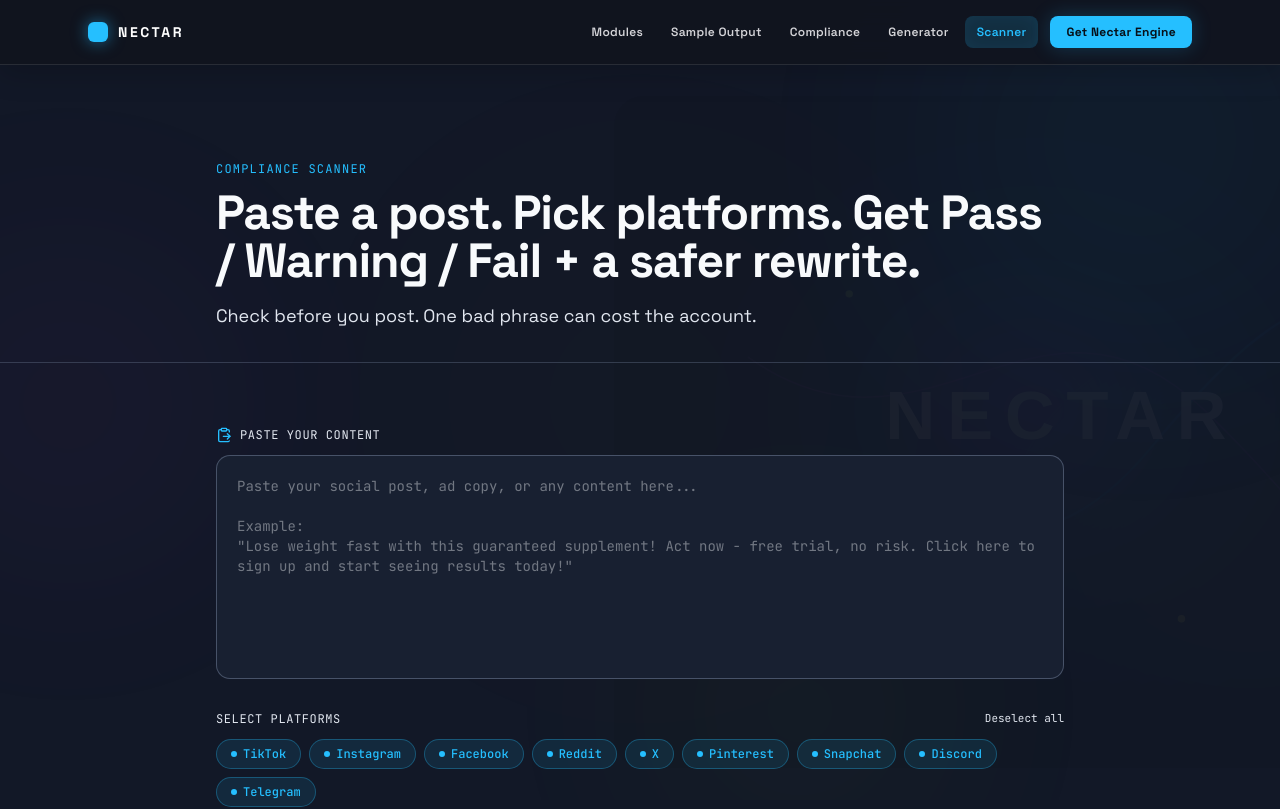
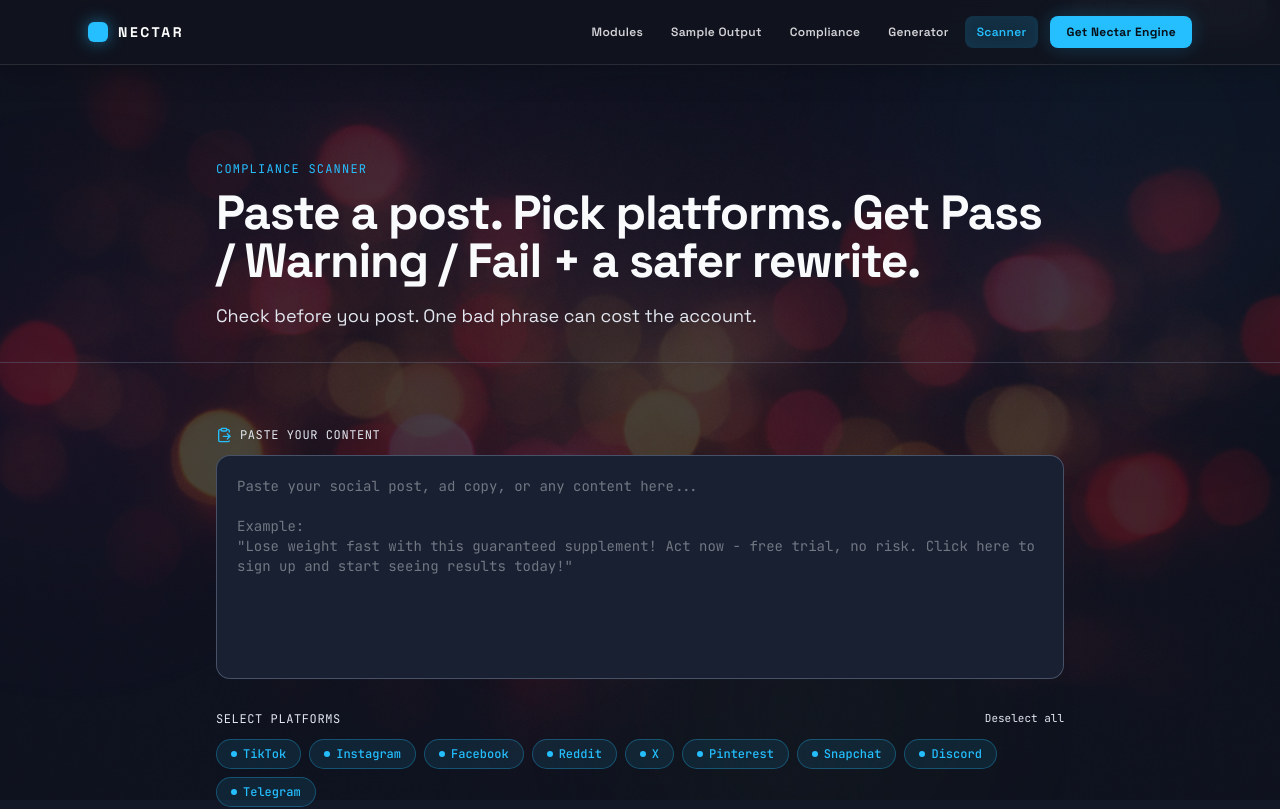
Before and after one commit to Sinsuenos/Nectra-Affiliate-Creator-Engine, a Next.js app: page /scanner in a window 1280 px wide. Shown: the top 809 px of the page. Built offline with nearby package versions, Linux system fonts and the light colour scheme.

Commit message:
Install original Nectar imagery as full-page atmospheric backgrounds on /generator and /scanner

```diff
--- a/src/app/generator/page.tsx
+++ b/src/app/generator/page.tsx
@@ -563,6 +563,18 @@ export default function GeneratorPage() {
 
   return (
     <>
+      {/* Atmospheric background - original Nectar imagery */}
+      <div
+        className="fixed inset-0 -z-10 pointer-events-none"
+        aria-hidden="true"
+      >
+        <div
+          className="absolute inset-0 bg-cover bg-center bg-no-repeat"
+          style={{ backgroundImage: 'url(/nectar-atmo-generator.png)' }}
+        />
+        <div className="absolute inset-0 bg-[#121827]/[0.78]" />
+      </div>
+
       {/* Background orbs */}
       <NectarOrbs />
 
--- a/src/app/scanner/page.tsx
+++ b/src/app/scanner/page.tsx
@@ -247,6 +247,18 @@ function ScannerInner() {
 
   return (
     <>
+      {/* Atmospheric background - original Nectar imagery */}
+      <div
+        className="fixed inset-0 -z-10 pointer-events-none"
+        aria-hidden="true"
+      >
+        <div
+          className="absolute inset-0 bg-cover bg-center bg-no-repeat"
+          style={{ backgroundImage: 'url(/nectar-atmo-scanner.png)' }}
+        />
+        <div className="absolute inset-0 bg-[#121827]/[0.78]" />
+      </div>
+
       <NectarOrbs />
 
       <section className="mx-auto max-w-4xl px-4 sm:px-6 pt-16 sm:pt-24 pb-8">
```
Also changed, not shown: public/nectar-atmo-scanner.png (added), 1 other file (tests, documents, lock files or other folders).
